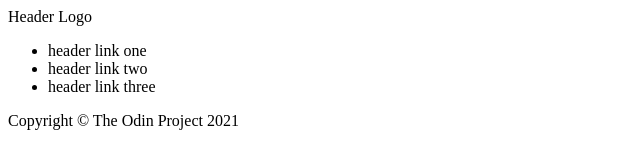
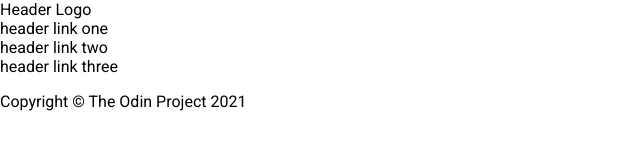
Before and after one commit to genharding/landing-page, a plain HTML site: page index.html in a window 1280 px wide. Shown: the whole page, without its empty margins (0-640 px from the left). Drawn offline with Linux system fonts and the light colour scheme.

Commit message:
Add fonts to styles.css

```diff
--- a/styles.css
+++ b/styles.css
@@ -0,0 +1,12 @@
+@import url('https://fonts.googleapis.com/css2?family=Roboto:ital,wght@0,100;0,300;0,400;0,500;0,700;0,900;1,100;1,300;1,400;1,500;1,700;1,900&display=swap');
+
+body {
+    margin: 0px;
+    font-family: 'Roboto', sans-serif;
+}
+
+ul {
+    list-style-type: none;
+    padding: 0px;
+    margin: 0px;
+}
```
Also changed, not shown: index.html (line endings or trailing spaces).
